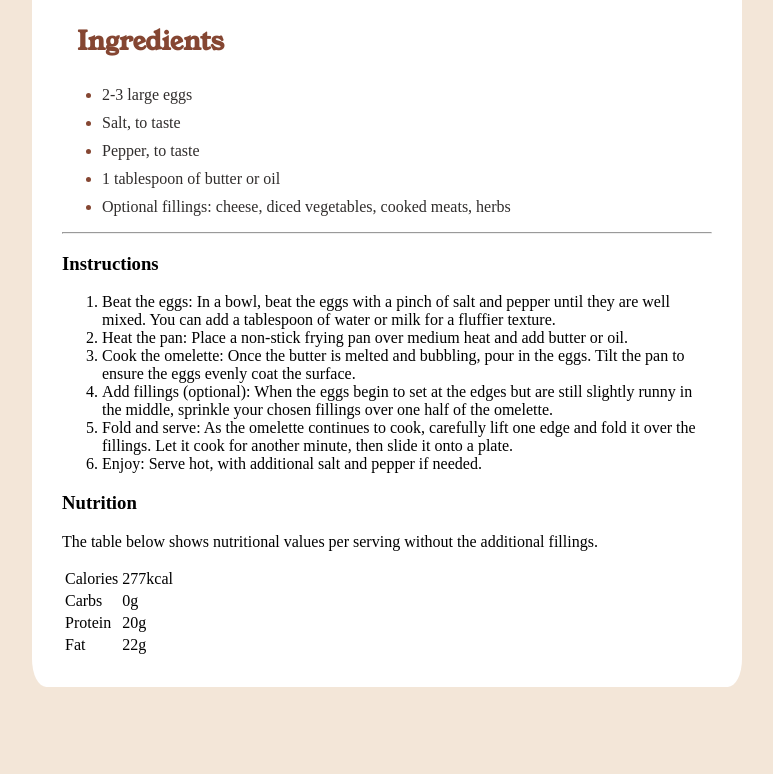
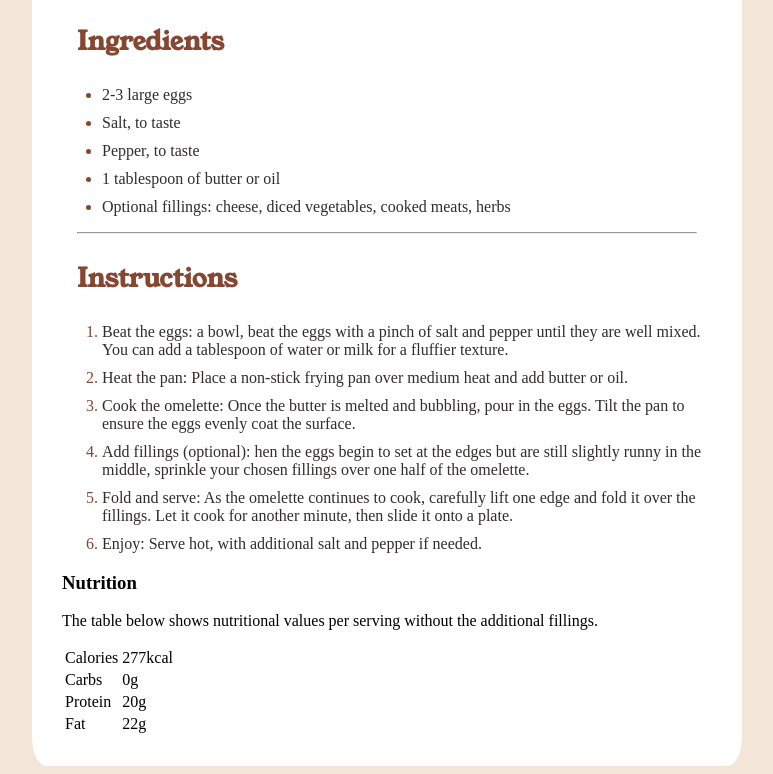
Before and after one commit to swidtech/recipe-page, a plain HTML site: page index.html in a window 1280 px wide. Shown: the part 717-1491 px from the top of the page, without its empty margins (253-1026 px from the left). Before the commit the page ends 1412 px from the top, so only its background shows below. Drawn offline with Linux system fonts and the light colour scheme.

Commit message:
Styling the fourth div

```diff
--- a/index.html
+++ b/index.html
@@ -63,26 +63,26 @@
       <h3>Instructions</h3>
       <ol>
         <li>
-          Beat the eggs: In a bowl, beat the eggs with a pinch of salt and pepper until they are well mixed.
-          You can add a tablespoon of water or milk for a fluffier texture.
+          <span>Beat the eggs:</span> <span>a bowl, beat the eggs with a pinch of salt and pepper until they are well mixed.
+            You can add a tablespoon of water or milk for a fluffier texture.</span>
         </li>
         <li>
-          Heat the pan: Place a non-stick frying pan over medium heat and add butter or oil.
+          <span>Heat the pan:</span> <span>Place a non-stick frying pan over medium heat and add butter or oil.</span>
         </li>
         <li>
-          Cook the omelette: Once the butter is melted and bubbling, pour in the eggs. Tilt the pan to ensure
-          the eggs evenly coat the surface.
+          <span>Cook the omelette:</span> <span>Once the butter is melted and bubbling, pour in the eggs. Tilt the pan to ensure
+            the eggs evenly coat the surface.</span>
         </li>
         <li>
-          Add fillings (optional): When the eggs begin to set at the edges but are still slightly runny in the
-          middle, sprinkle your chosen fillings over one half of the omelette.
+          <span>Add fillings (optional):</span> <span>hen the eggs begin to set at the edges but are still slightly runny in the
+            middle, sprinkle your chosen fillings over one half of the omelette.</span>
         </li>
         <li>
-          Fold and serve: As the omelette continues to cook, carefully lift one edge and fold it over the
-          fillings. Let it cook for another minute, then slide it onto a plate.
+          <span>Fold and serve:</span> <span>As the omelette continues to cook, carefully lift one edge and fold it over the
+            fillings. Let it cook for another minute, then slide it onto a plate.</span>
         </li>
         <li>
-          Enjoy: Serve hot, with additional salt and pepper if needed.
+          <span>Enjoy:</span> <span>Serve hot, with additional salt and pepper if needed.</span>
         </li>
       </ol>
     </div>
--- a/style.css
+++ b/style.css
@@ -29,6 +29,8 @@ body {
     border-radius: 2%;
 }
 
+/* First Div Starts Here */
+
 .first-content h2 {
     color: var(--DarkCharcoal);
     font-family: "Young Serif", serif;
@@ -44,6 +46,8 @@ body {
     color: var(--WengeBrown);
     margin-bottom: 35px;
 }
+
+/* Second Div Starts Here */
 
 .second-content {
     background-color: var(--RoseWhite);
@@ -76,6 +80,8 @@ body {
     font-weight: 600;
 }
 
+/* Third Div Starts Here */
+
 .third-content {
     color: var(--Nutmeg);
 }
@@ -96,6 +102,31 @@ body {
     text-indent: 1em;
 }
 
+.line {
+    width: 95%;
+}
+
+/* Fourth Div Starts here */
+
+.fourth-content {
+    color: var(--Nutmeg);
+}
+
+.fourth-content h3 {
+    font-family: "Young Serif", serif;
+    font-size: 26px;
+    margin-bottom: 5px;
+    margin-left: 15px;
+}
+
+.fourth-content ol li {
+    padding-top: 10px;
+}
+
+.fourth-content span {
+    color: var(--DarkCharcoal);
+    text-indent: 5em;
+}
 
 
 
```
